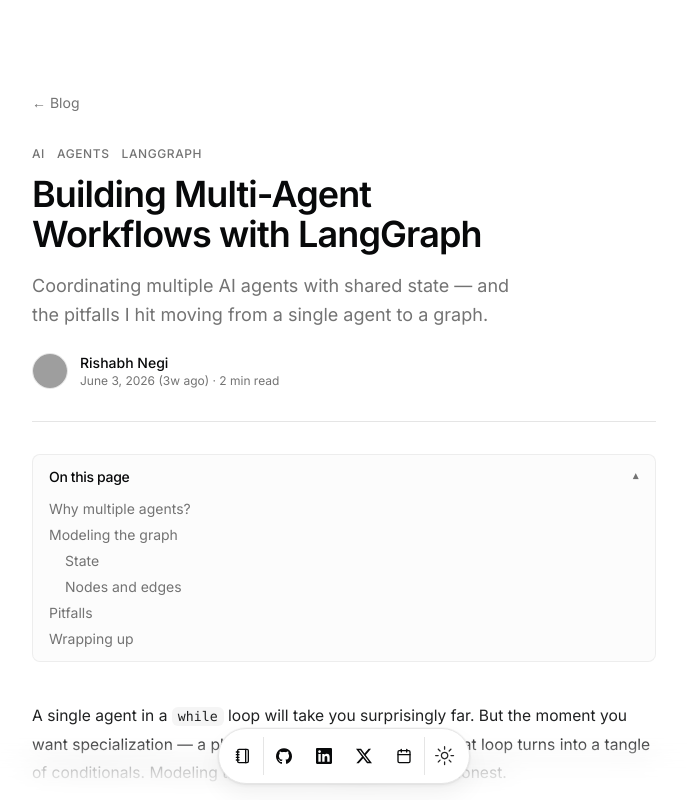
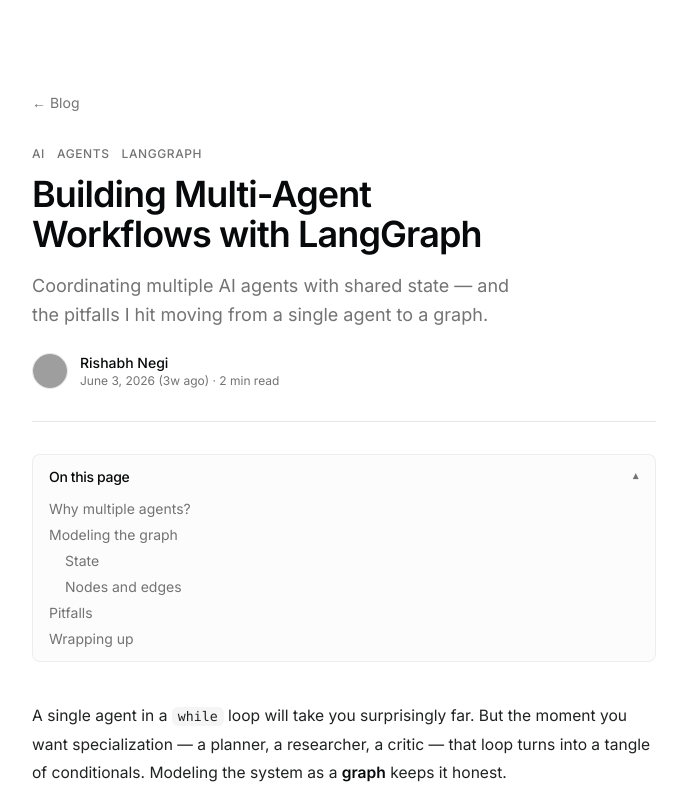
Before and after one commit to sudorishabh/sudorishabh, a Next.js app: page /blog/building-multi-agent-workflows in a window 1280 px wide. Shown: the top 800 px of the page, without its empty margins (296-983 px from the left). Built offline with nearby package versions, Linux system fonts and the light colour scheme; grey boxes are pictures that could not be loaded.

Commit message:
feat(blog): remove the floating dock navbar (component preserved)

```diff
--- a/app/layout.tsx
+++ b/app/layout.tsx
@@ -1,4 +1,3 @@
-import Navbar from "@/components/navbar";
 import { ThemeProvider } from "@/components/theme-provider";
 import { TooltipProvider } from "@/components/ui/tooltip";
 import { DATA } from "../data/resume";
@@ -75,10 +74,7 @@
         <ThemeProvider
           attribute='class'
           defaultTheme='light'>
-          <TooltipProvider delayDuration={0}>
-            {children}
-            <Navbar />
-          </TooltipProvider>
+          <TooltipProvider delayDuration={0}>{children}</TooltipProvider>
         </ThemeProvider>
       </body>
     </html>
--- a/components/back-to-top.tsx
+++ b/components/back-to-top.tsx
@@ -20,7 +20,7 @@
       aria-label="Back to top"
       onClick={() => window.scrollTo({ top: 0, behavior: "smooth" })}
       className={cn(
-        "fixed bottom-20 right-4 z-40 flex size-10 items-center justify-center rounded-full border border-border bg-background/80 text-muted-foreground shadow-sm backdrop-blur transition-all duration-300 hover:text-foreground sm:bottom-8 sm:right-8",
+        "fixed bottom-6 right-4 z-40 flex size-10 items-center justify-center rounded-full border border-border bg-background/80 text-muted-foreground shadow-sm backdrop-blur transition-all duration-300 hover:text-foreground sm:bottom-8 sm:right-8",
         visible
           ? "translate-y-0 opacity-100"
           : "pointer-events-none translate-y-2 opacity-0",
```
